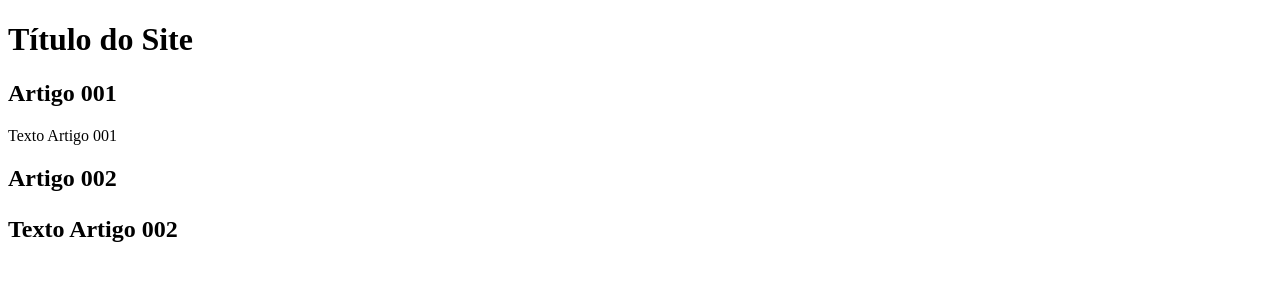
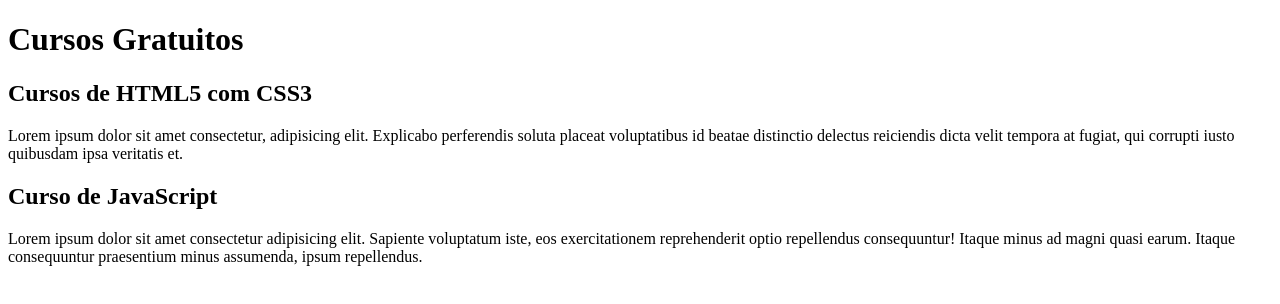
Before and after one commit to esludolf/projeto-site, a plain HTML site: page index.html in a window 1280 px wide. Drawn offline with Linux system fonts and the light colour scheme.

Commit message:
começando a produção de conteúdo

```diff
--- a/index.html
+++ b/index.html
@@ -8,15 +8,15 @@
 <body>
     <main>
         <header>
-            <h1>Título do Site</h1>
+            <h1>Cursos Gratuitos</h1>
         </header>
         <article>
-            <h2>Artigo 001</h2>
-            <p>Texto Artigo 001</p>
+            <h2>Cursos de HTML5 com CSS3</h2>
+            <p>Lorem ipsum dolor sit amet consectetur, adipisicing elit. Explicabo perferendis soluta placeat voluptatibus id beatae distinctio delectus reiciendis dicta velit tempora at fugiat, qui corrupti iusto quibusdam ipsa veritatis et.</p>
         </article>
         <article>
-            <h2>Artigo 002
-            <p>Texto Artigo 002</p>
+            <h2>Curso de JavaScript</h2>
+            <p>Lorem ipsum dolor sit amet consectetur adipisicing elit. Sapiente voluptatum iste, eos exercitationem reprehenderit optio repellendus consequuntur! Itaque minus ad magni quasi earum. Itaque consequuntur praesentium minus assumenda, ipsum repellendus.</p>
             </h2>
         </article>
     </main>
```
